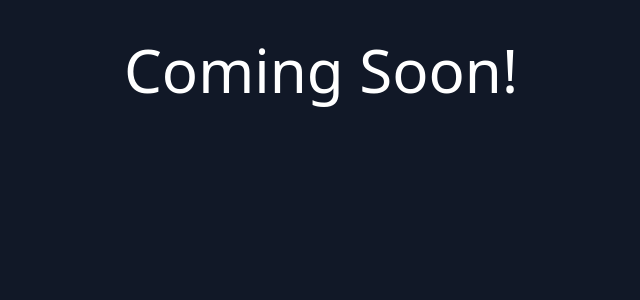
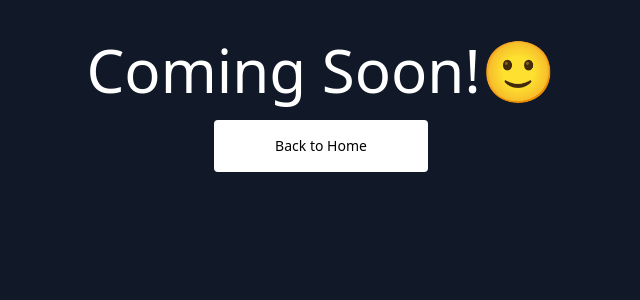
Before and after one commit to casweeney/Covalent-Hackathon, a React (Create React App) app: page /nft in a window 1280 px wide. Shown: the top 300 px of the page, without its empty margins (319-959 px from the left). Built offline with nearby package versions, Linux system fonts and the light colour scheme.

Commit message:
modified NotFound Page

```diff
--- a/src/components/pages/NotFound.js
+++ b/src/components/pages/NotFound.js
@@ -1,9 +1,15 @@
+import { Link } from "react-router-dom";
+
 const NotFound = () => {
-    return (
-        <div className="text-center text-6xl pt-10" style={{ minHeight: '100vh' }}>
-            <p className="text-white">Coming Soon!</p>
-        </div>
-    );
-}
+  return (
+    <div className="text-center text-6xl pt-10" style={{ minHeight: "100vh" }}>
+      <p className="text-white">Coming Soon!🙂</p>
+      <p className="text-sm bg-white rounded w-2/12 mx-auto mt-5 py-4">
+        {" "}
+        <Link to="/"> Back to Home</Link>
+      </p>
+    </div>
+  );
+};
 
 export default NotFound;
```
